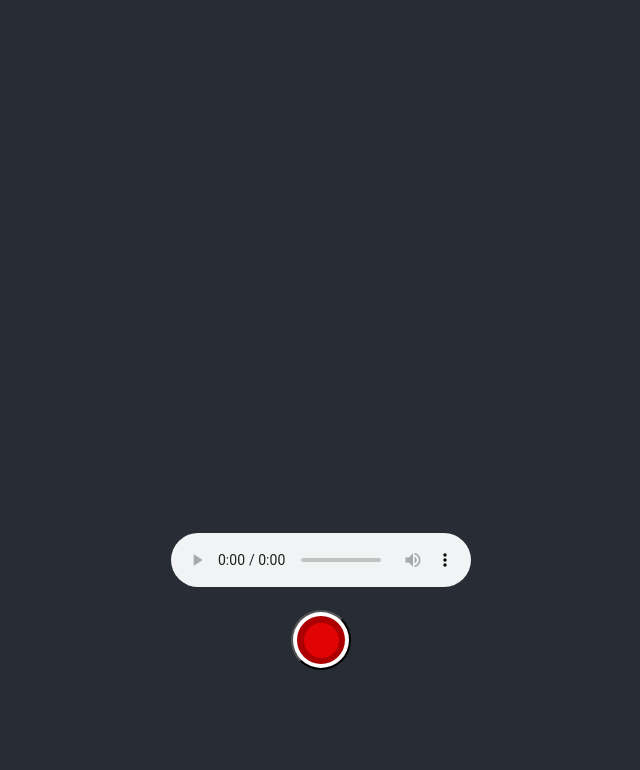
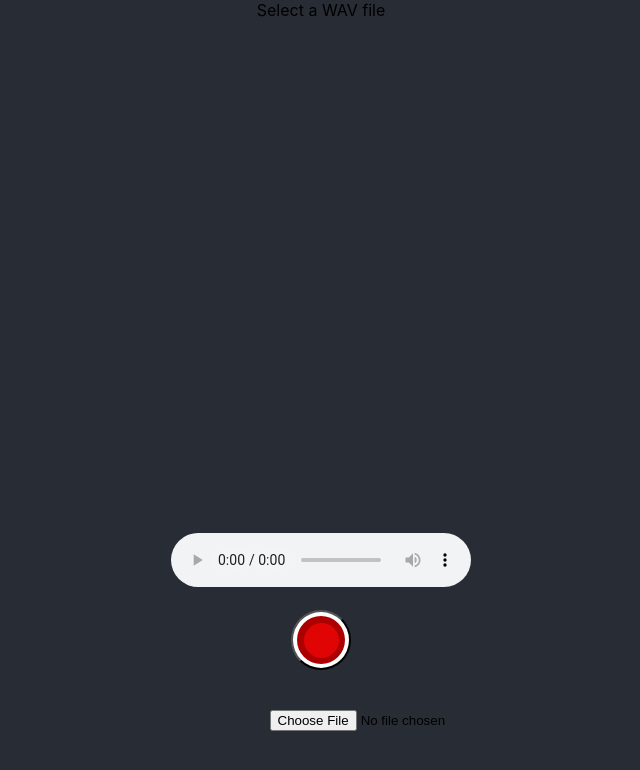
Before and after one commit to ThomasLemos/Distribuido, a React (Create React App) app in the folder client/: page / in a window 1280 px wide. Shown: the top 770 px of the page, without its empty margins (319-959 px from the left). Built offline with nearby package versions, Linux system fonts and the light colour scheme.

Commit message:
arquivo select

```diff
--- a/client/src/App.css
+++ b/client/src/App.css
@@ -32,6 +32,7 @@
   from {
     transform: rotate(0deg);
   }
+
   to {
     transform: rotate(360deg);
   }
@@ -111,9 +112,15 @@ body {
   background-color: red;
 }
 
-.audioposition{
+.audioposition {
   position: absolute;
   top: 70%;
   left: 50%;
   transform: translate(-50%, -50%);
 }
+
+.file-input {
+  margin-top: 690px;
+  margin-bottom: 50px;
+  margin-left: 150px;
+}
--- a/client/src/App.js
+++ b/client/src/App.js
@@ -47,11 +47,23 @@ function App() {
     }
   };
 
+  const handleFileSelect = (event) => {
+    const file = event.target.files[0];
+    const reader = new FileReader();
+    reader.onload = () => {
+      audioRef.current.src = reader.result;
+      setStatus('Audio file loaded successfully!');
+    };
+    reader.readAsDataURL(file);
+  };
+
   return (
     <div className="container">
       <button className={recording ? 'stop-button' : 'record-button'} onClick={handleRecordButtonClick}>
       </button>
-      <audio ref={audioRef} controls className="audioposition"/>
+      <audio ref={audioRef} controls className="audioposition" />
+      <label htmlFor="fileInput">Select a WAV file</label>
+      <input id="fileInput" type="file" accept="audio/wav" className="file-input" onChange={handleFileSelect} />
       <p className="message">{status}</p>
     </div>
   );
```
Also changed, not shown: 1 other file (tests, documents, lock files or other folders).
